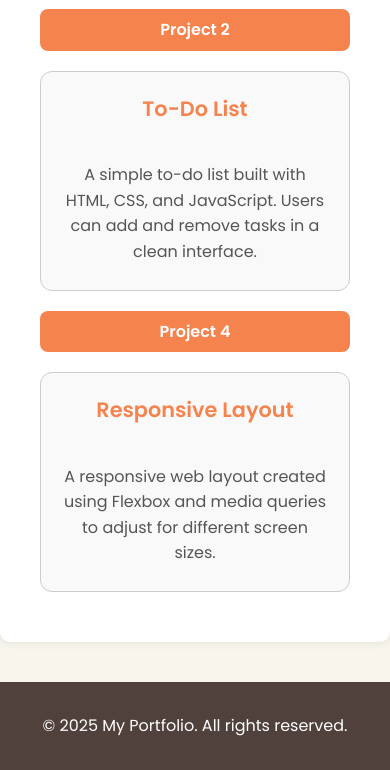
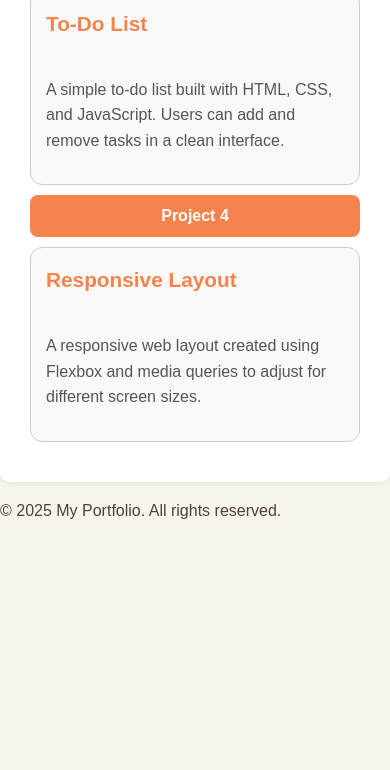
Before and after one commit to Nkaur64/MyPortfolioWebsite, a plain HTML site: page projects.html in a window 390 px wide. Shown: the part 999-1769 px from the top of the page. After the commit the page ends 1538 px from the top, so only its background shows below. Drawn offline with Linux system fonts and the light colour scheme.

Commit message:
Update projects.css

```diff
--- a/projects.css
+++ b/projects.css
@@ -1,5 +1,10 @@
 /* Import Google Font */
-@import url('https://fonts.googleapis.com/css2?family=Poppins:wght@400;600&display=swap');
+/* Google Font is now imported via the HTML <head> for better performance */
+
+:root {
+    --background-color: #F8F5EC;
+    --hover-color: #FFCC63;
+}
 
 body {
     font-family: 'Poppins', sans-serif;
@@ -7,14 +12,20 @@ body {
     padding: 0;
     line-height: 1.6;
     background-color: #F8F5EC;
+    color: var(--dark-brown);
+    overflow-x: hidden;
+}
+body {
+    background-color: var(--background-color);
     color: #50413C;
+    overflow-x: hidden;
 }
 
 /* Header */
 header img {
     height: 60px;
     vertical-align: middle;
-    margin-right: 10px;
+    background-color: var(--dark-brown);
 }
 
 header {
@@ -44,13 +55,14 @@ nav a {
     color: white;
     text-decoration: none;
     font-weight: 600;
-    transition: color 0.3s ease;
+    color: var(--hover-color);
 }
 
 nav a:hover {
     color: #FFCC63;
 }
 
+/* Projects Section - updated for fixed height layout */
 /* Projects Section */
 #projects {
     padding: 30px 20px;
@@ -67,25 +79,18 @@ nav a:hover {
     margin-bottom: 20px;
 }
 
-/* Projects Layout */
+/* Projects Layout - updated to single column */
 .projects-container {
     display: flex;
-    justify-content: center;
-    flex-wrap: wrap;
+    flex-direction: column;
+    align-items: center;
     gap: 40px;
-    max-width: 1200px;
+    max-width: 800px;
     margin: 0 auto;
     padding: 20px;
 }
 
-.left-column, .right-column {
-    display: flex;
-    flex-direction: column;
-    gap: 20px;
-    width: 100%;
-    max-width: 500px;
-}
-
+/* Project Label */
 .project-label {
     background-color: #F5834D;
     color: white;
@@ -101,11 +106,13 @@ nav a:hover {
     padding: 20px;
     border-radius: 12px;
     background-color: #f9f9f9;
-    height: 220px;
+    width: 100%;
+    max-width: 700px;
     box-sizing: border-box;
     display: flex;
     flex-direction: column;
-    justify-content: flex-start;
+    justify-content: space-between;
+    text-align: left;
 }
 
 .project-box h3 {
@@ -127,26 +134,6 @@ nav a:hover {
     text-decoration: underline;
 }
 
-/* Media Query for Responsive Layout */
-@media (min-width: 768px) {
-    .projects-container {
-        flex-direction: row;
-        align-items: flex-start;
-    }
-
-    .left-column, .right-column {
-        width: 45%;
-    }
-}
-
-/* Footer */
-footer {
-    background-color: #50413C;
-    color: white;
-    text-align: center;
-    padding: 15px;
-    margin-top: 40px;
-}
 
 /* Social Icons Styling */
 .social-icons {
@@ -160,24 +147,49 @@ footer {
 .social-icons img {
     transition: transform 0.3s ease;
     border-radius: 50%;
+    will-change: transform;
+}
+
+.social-icons {
+    padding: 10px; /* Added padding to prevent overlap */
 }
 
 .social-icons img:hover {
     transform: scale(1.1);
 }
 
-/* Responsive Layout for Smaller Screens */
+@media (max-width: 900px) {
+    .project-box {
+        flex-grow: 1;
+    }
+}
+
+@media (max-width: 600px) {
+    nav ul {
+        flex-direction: row;
+        gap: 10px;
+    }
+}
+
 @media (max-width: 600px) {
     nav ul {
         flex-direction: column;
         gap: 10px;
     }
 
-    .projects-container {
-        gap: 20px;
+    #projects {
+        padding: 20px;
     }
 
-    form {
+    .projects-container {
+        flex-direction: column;
+        padding: 10px;
+    }
+
+    .project-box {
+        max-width: 100%;
+        flex: 1 1 100%;
         padding: 15px;
+        margin: 10px 0;
     }
 }
```
